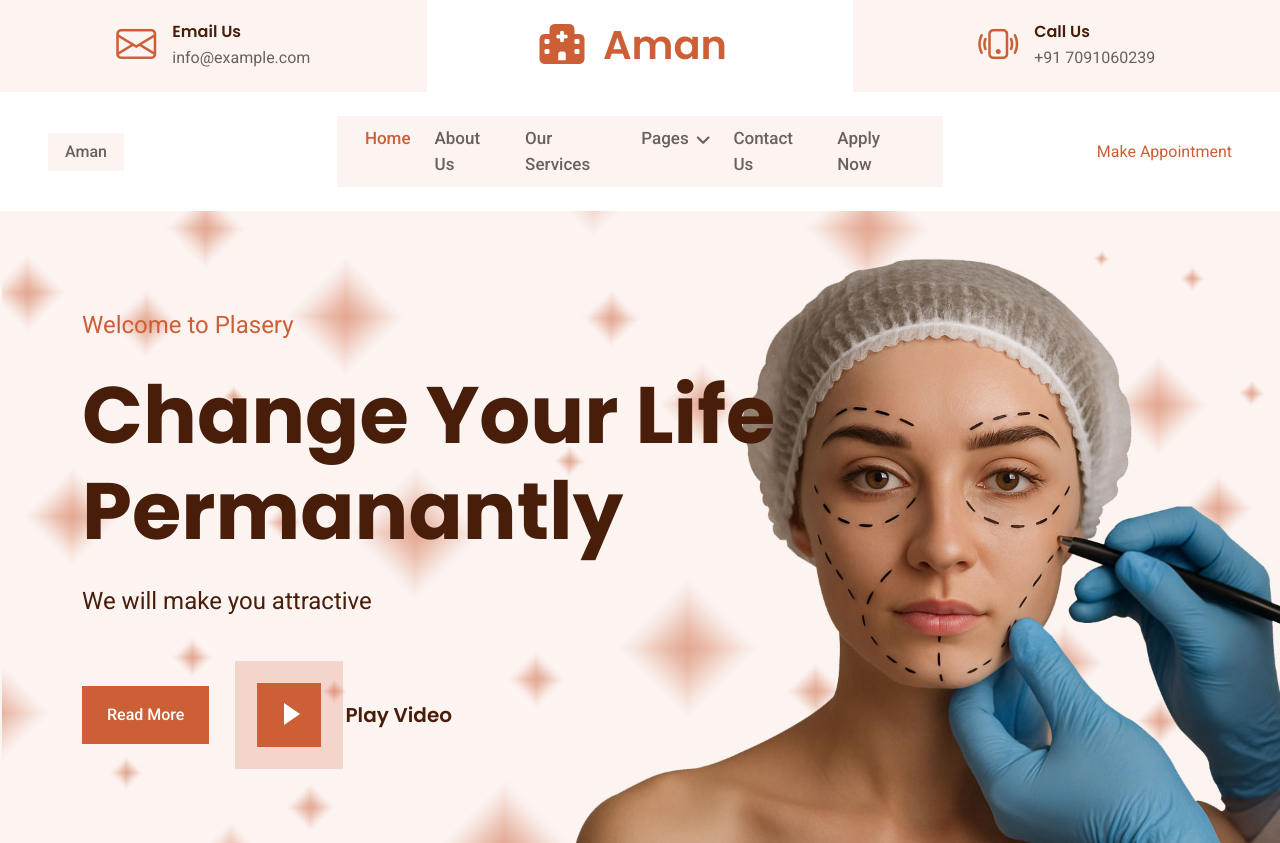
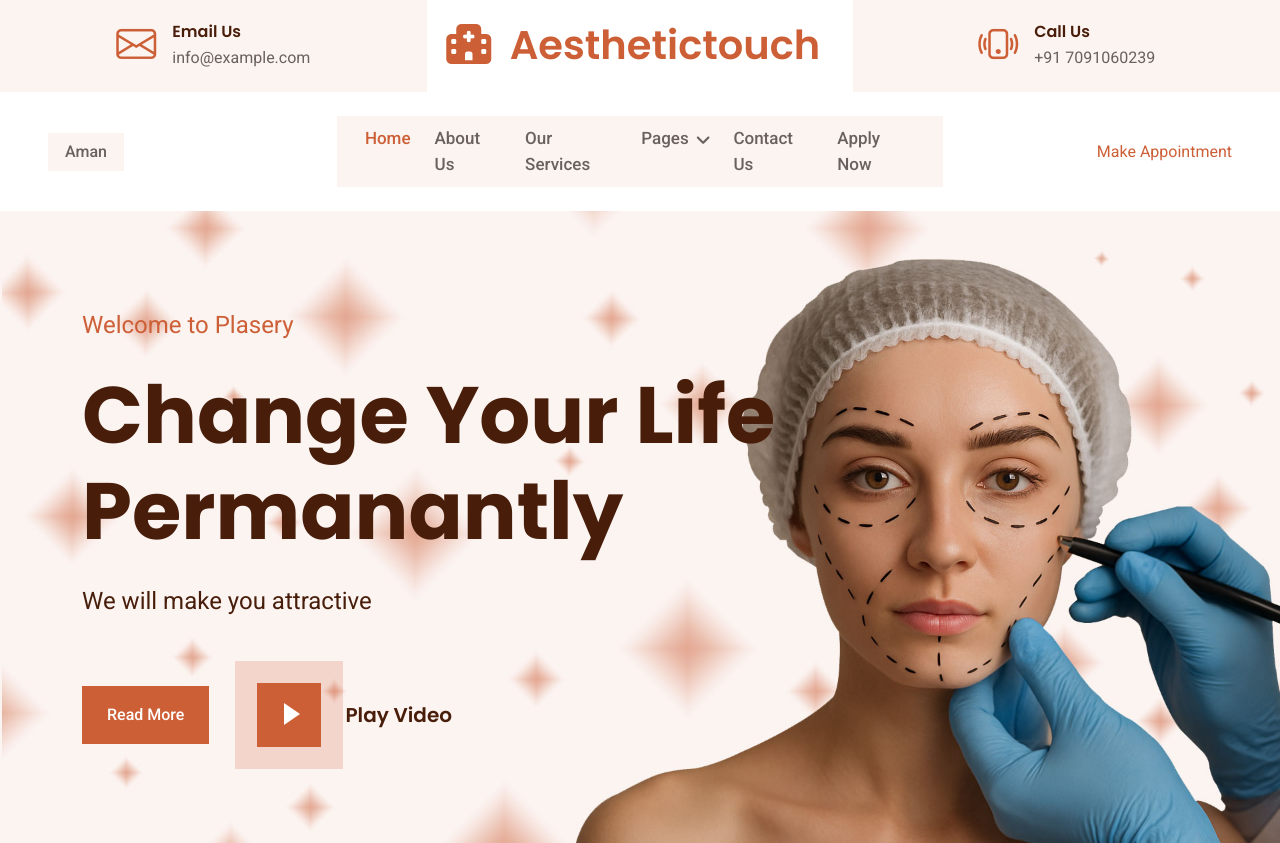
Before and after one commit to 3karyaninfotech28-lab/aeshthetictouch, a plain HTML site: page index.html in a window 1280 px wide. Shown: the top 843 px of the page. Drawn offline with nearby package versions, Linux system fonts and the light colour scheme.

Commit message:
Update index.html

```diff
--- a/index.html
+++ b/index.html
@@ -56,7 +56,7 @@
             <div class="col-lg-4 text-center bg-white border-inner py-3">
                 <div class="d-inline-flex align-items-center justify-content-center">
                     <a href="index.html" class="navbar-brand">
-                        <h1 class="m-0 text-primary"><i class="fa fa-hospital fs-1 me-3"></i>Aman</h1>
+                        <h1 class="m-0 text-primary"><i class="fa fa-hospital fs-1 me-3"></i>Aesthetictouch</h1>
                     </a>
                 </div>
             </div>
@@ -750,4 +750,5 @@
     <script src="js/main.js"></script>
 </body>
 
+
 </html>
```
